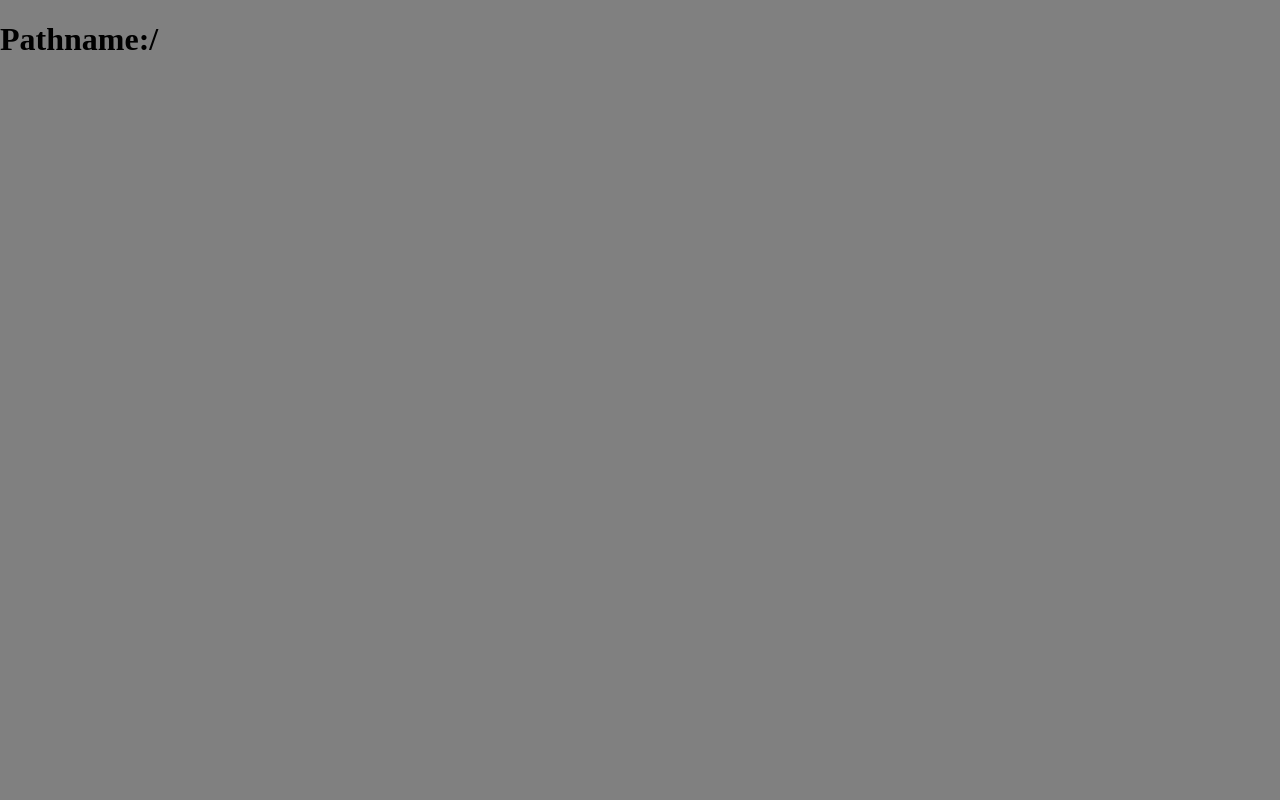
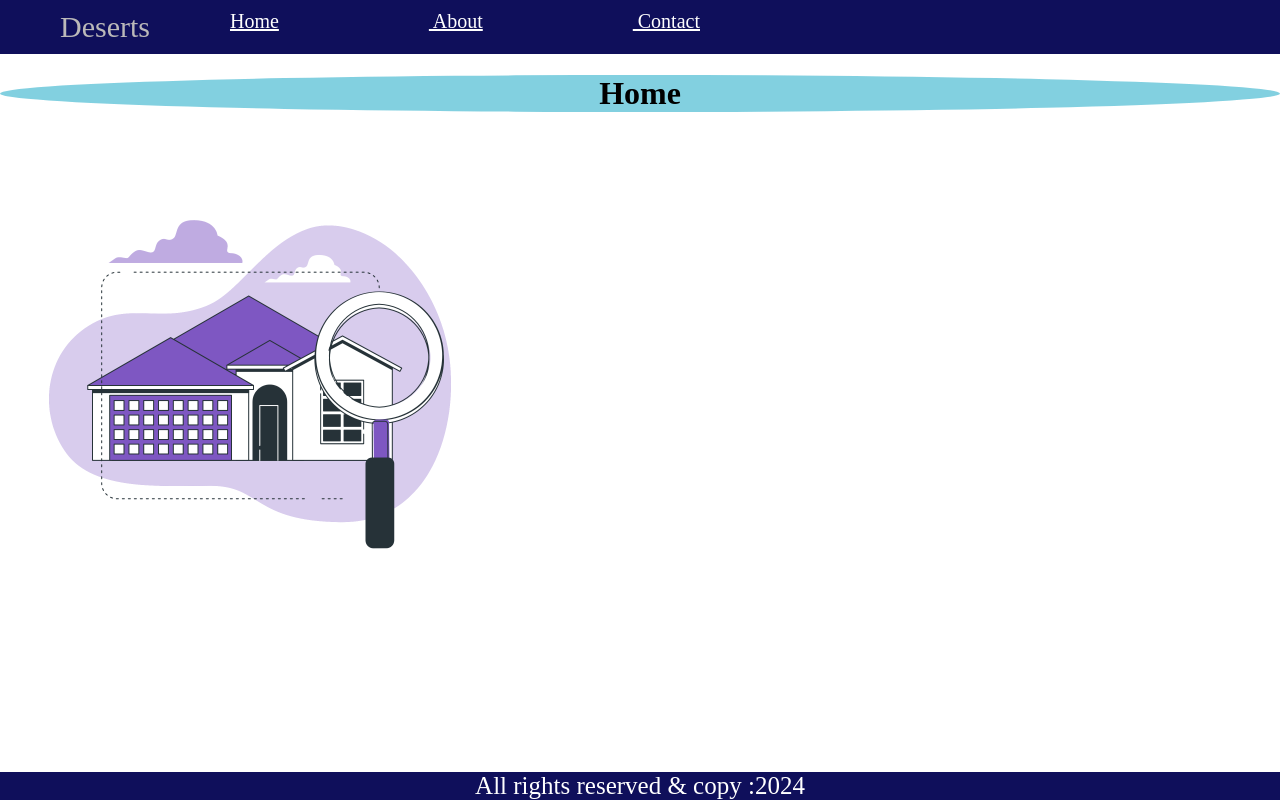
Before and after one commit to Maheshwarigadakh/Deserts, a React app in the folder deserts/: page / in a window 1280 px wide. Built offline with nearby package versions, Linux system fonts and the light colour scheme.

Commit message:
footer add

```diff
--- a/deserts/src/About.js
+++ /dev/null
@@ -1,15 +0,0 @@
-import React from 'react'
-import Navbar from './Navbar'
-import AboutImg from "./About.png"
-
-function About() {
-  return (
-    <div>
-      <Navbar/>
-      <h1>About</h1>
-      <img src={AboutImg}/>
-      </div>
-  )
-}
-
-export default About
--- a/deserts/src/Contact.js
+++ /dev/null
@@ -1,15 +0,0 @@
-import React from 'react'
-import Navbar from './Navbar'
-import ContactImg from "./Contact.png"
-
-function Contact() {
-  return (
-    <div>
-      <Navbar/>
-      <h1>Contact</h1>
-      <img src={ContactImg}/>
-      </div>
-  )
-}
-
-export default Contact
--- a/deserts/src/Home.js
+++ /dev/null
@@ -1,14 +0,0 @@
-import React from 'react'
-import Navbar from './Navbar'
-import HomeImg from "./home.png"
-
-function Home() {
-  return (<div>
-    <Navbar />
-      <h1>Home</h1>
-      <img src={HomeImg}/>
-    </div>
-  )
-}
-
-export default Home
--- /dev/null
+++ b/deserts/src/components/Footer/Footer.js
@@ -0,0 +1,9 @@
+import "./footer.css"
+
+function Footer() {
+  return (
+    <div className="footer">All rights reserved & copy :2024</div>
+  )
+}
+
+export default Footer
--- /dev/null
+++ b/deserts/src/components/Footer/footer.css
@@ -0,0 +1,10 @@
+.footer{
+    background-color: rgb(15, 15, 91);
+    text-align: center;
+    color: white;
+    font-size: 25px;
+    position: fixed;
+    bottom: 0;
+    width: 100%;
+
+}
--- a/deserts/src/Navbar.css
+++ b/deserts/src/components/Navbar/Navbar.css
@@ -3,6 +3,16 @@
     color: rgb(187, 185, 185);
     padding: 10px;
     display: flex;
+}
+span{
+    font-size: 30px;
+    font-family: cursive;
+    margin: 0 50px;
+}
+.navbar-link{
+    font-size: 20px;
+    color: white;
+    margin-right: 150px;
 }
 .navbar-links{
     margin: 0 30px;
--- a/deserts/src/Navbar.js
+++ b/deserts/src/components/Navbar/Navbar.js
@@ -5,7 +5,8 @@ function Navbar() {
   return (
 
     <div className="navbar">
-        Deserts
+        <span>Deserts</span>
+
         <div className="navbar-links">
             <a href="/" className="navbar-link">Home</a>
             <a href="/about" className="navbar-link"> About</a>
--- a/deserts/src/index.css
+++ b/deserts/src/index.css
@@ -1,5 +1,14 @@
 body{
   margin: 0;
   padding: 0;
-  background-color: gray;
+
 }
+.header-img{
+height: 500px;
+width: 500px;
+}
+h1{
+  background-color: rgba(115, 202, 221, 0.885);
+  border-radius: 50%;
+  text-align: center;
+}
--- a/deserts/src/index.js
+++ b/deserts/src/index.js
@@ -1,27 +1,23 @@
 import ReactDOM from 'react-dom/client';
 import "./index.css"
 
-import Home from './Home';
-import About from './About';
-import Contact  from './Contact';
+import Home from './views/Home/Home';
+import About from './views/About/About';
+import Contact  from './views/Contact/Contact';
 
 
 const root = ReactDOM.createRoot(document.getElementById('root'));
 
 const currentPath = window.location.pathname;
 if(currentPath == "/"){
-    root.render(<Home/>)
+    root.render(<Home />)
 }
 else if(currentPath == "/about"){
-    root.render(<About/>)
+    root.render(<About />)
 }
 else if(currentPath == "/contact"){
-    root.render(<Contact/>)
+    root.render(<Contact />)
 }
 else {
     root.render(<h1>401 Page not found</h1>)
 }
-
-root.render(<div>
-    <h1>Pathname:{currentPath}</h1>
-</div>);
--- /dev/null
+++ b/deserts/src/views/About/About.js
@@ -0,0 +1,18 @@
+import React from 'react'
+import "./about.css"
+import Navbar from '../../components/Navbar/Navbar'
+import AboutImg from "./About.png"
+import Footer from "./../../components/Footer/Footer"
+
+function About() {
+  return (
+    <div>
+      <Navbar/>
+      <h1>About</h1>
+      <img src={AboutImg} className='header-img'/>
+      <Footer />
+      </div>
+  )
+}
+
+export default About
--- /dev/null
+++ b/deserts/src/views/Contact/Contact.js
@@ -0,0 +1,19 @@
+import React from 'react'
+import "./contact.css"
+import Navbar from '../../components/Navbar/Navbar'
+import ContactImg from "./Contact.png"
+import Footer from "./../../components/Footer/Footer"
+
+
+function Contact() {
+  return (
+    <div>
+      <Navbar/>
+      <h1>Contact</h1>
+      <img src={ContactImg} className='header-img'/>
+      <Footer/>
+      </div>
+  )
+}
+
+export default Contact
--- /dev/null
+++ b/deserts/src/views/Home/Home.js
@@ -0,0 +1,18 @@
+import React from 'react'
+import "./home.css"
+import Navbar from '../../components/Navbar/Navbar'
+import HomeImg from "./home.png"
+import Footer from "./../../components/Footer/Footer"
+
+
+function Home() {
+  return (<div>
+    <Navbar />
+      <h1>Home</h1>
+      <img src={HomeImg} className='header-img'/>
+      <Footer/>
+    </div>
+  )
+}
+
+export default Home
```
Also changed, not shown: deserts/src/views/About/About.png (renamed from deserts/src/About.png), deserts/src/views/About/about.css (added), deserts/src/views/Contact/Contact.png (renamed from deserts/src/Contact.png), deserts/src/views/Contact/contact.css (added), deserts/src/views/Home/home.css (added), deserts/src/views/Home/home.png (renamed from deserts/src/home.png).
